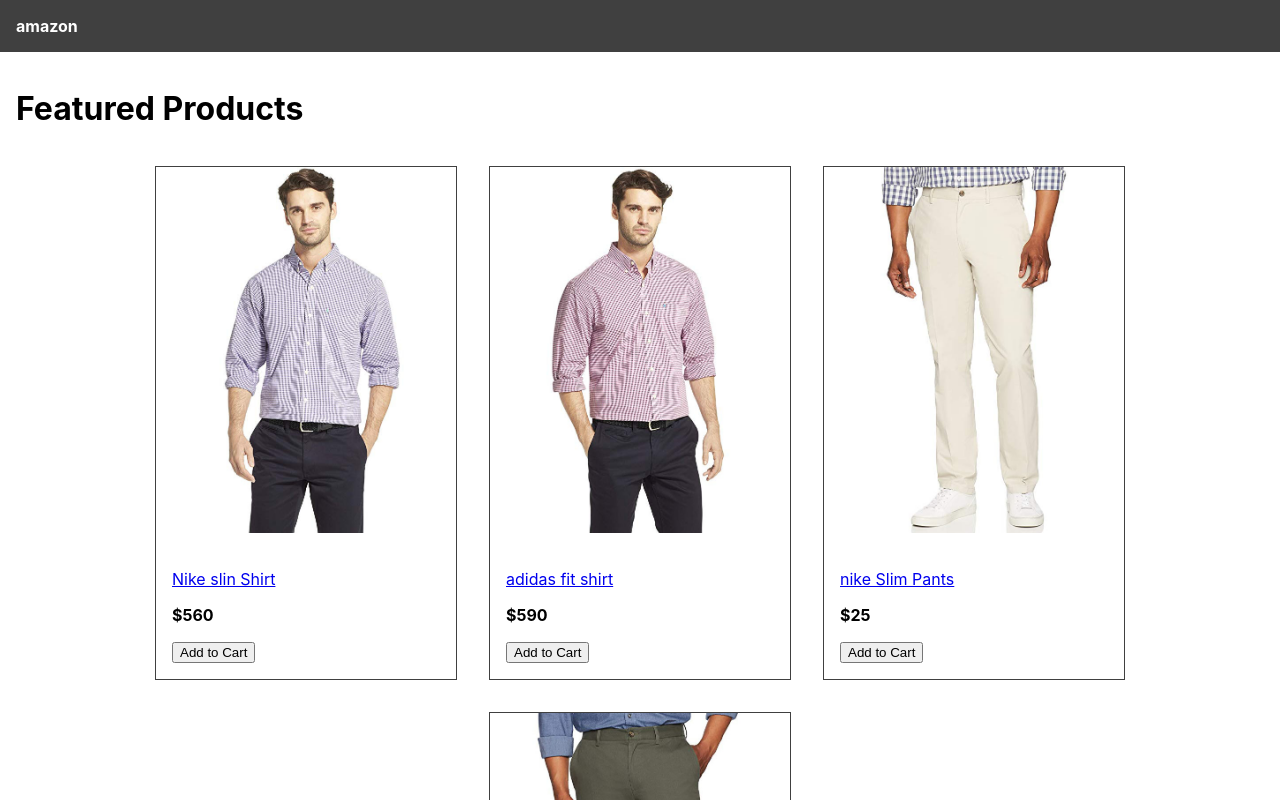
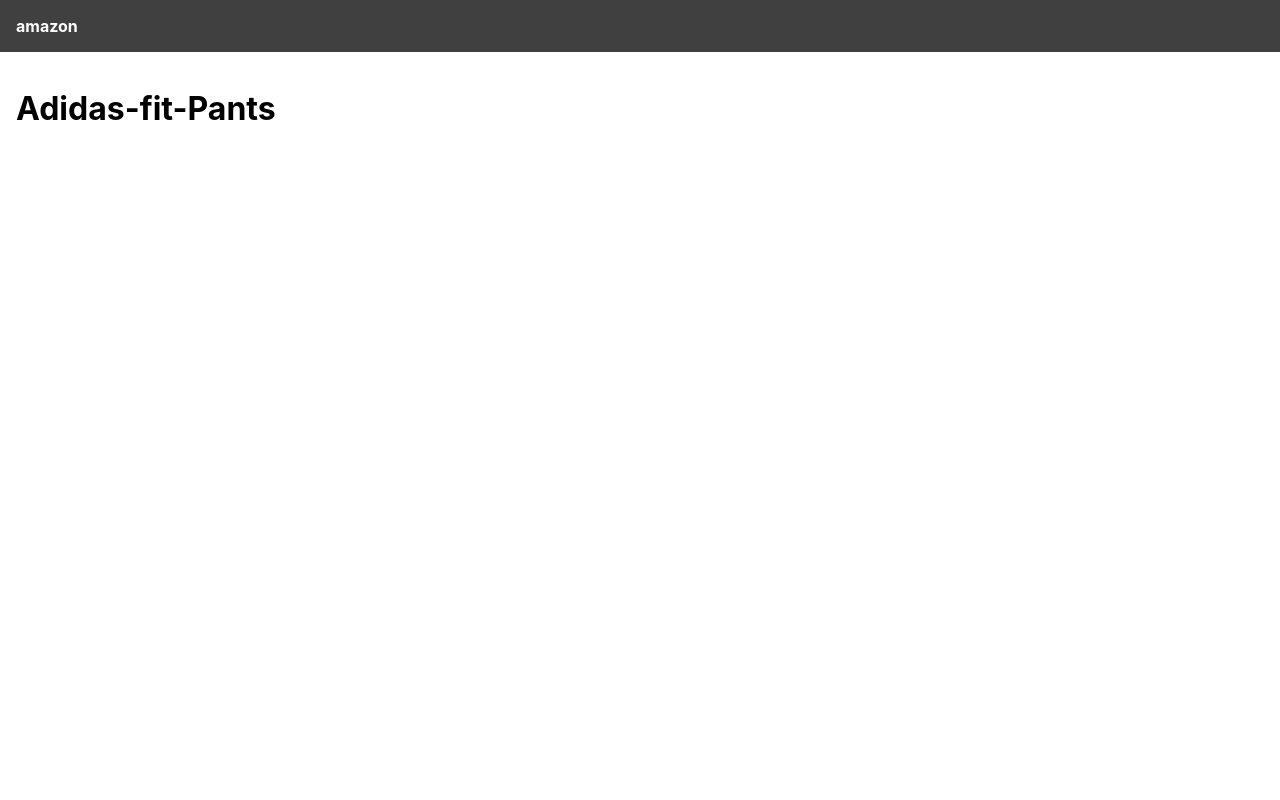
Before and after one commit to Gautam033k/Ecommerce, a React (Create React App) app in the folder amazonClone/frontend/: page /products/Adidas-fit-Pants in a window 1280 px wide. Shown: the top 800 px of the page. Built offline with nearby package versions, Linux system fonts and the light colour scheme.

Commit message:
level 3 -"added route for products and homeScreen "

```diff
--- a/amazonClone/frontend/package.json
+++ b/amazonClone/frontend/package.json
@@ -8,6 +8,7 @@
     "@testing-library/user-event": "^13.5.0",
     "react": "^18.2.0",
     "react-dom": "^18.2.0",
+    "react-router-dom": "^6.6.1",
     "react-scripts": "5.0.1",
     "web-vitals": "^2.1.4"
   },
--- a/amazonClone/frontend/src/App.js
+++ b/amazonClone/frontend/src/App.js
@@ -1,34 +1,22 @@
-import data from './data';
+import { BrowserRouter, Routes, Route, Link } from 'react-router-dom';
+import HomeScreen from './Screen/HomeScreen';
+import ProductScreen from './Screen/ProductScreen';
 
 function App() {
   return (
+    <BrowserRouter>
       <div>
         <header>
-        <a href="/">amazon</a>
+          <Link to="/">amazon</Link>
         </header>
         <main>
-        <h1>Featured Products</h1>
-        <div className="products">
-          {data.products.map((product) => (
-            <div className="product" key={product.slug}>
-              <a href={`/products/${product.slug}`}>
-                <img src={product.image} alt={product.name} />
-              </a>
-              <div className="product-info">
-                <a href={`/products/${product.slug}`}>
-                  <p>{product.name}</p>
-                </a>
-                <p>
-                  <strong>${product.price}</strong>
-                </p>
-                <button>Add to Cart</button>
-                {/* <button>Buy now</button> */}
-              </div>
-            </div>
-          ))}
-        </div>
+          <Routes>
+            <Route path="/products/:slug" element={<ProductScreen />} />
+            <Route path="/" element={<HomeScreen />} />
+          </Routes>
         </main>
       </div>
+    </BrowserRouter>
   );
 }
 
--- /dev/null
+++ b/amazonClone/frontend/src/Screen/HomeScreen.js
@@ -0,0 +1,30 @@
+import { Link } from 'react-router-dom';
+import data from '../data';
+function HomeScreen() {
+  return (
+    <div>
+      <h1>Featured Products</h1>
+      <div className="products">
+        {data.products.map((product) => (
+          <div className="product" key={product.slug}>
+            <Link to={`/products/${product.slug}`}>
+              <img src={product.image} alt={product.name} />
+            </Link>
+            <div className="product-info">
+              <Link to={`/products/${product.slug}`}>
+                <p>{product.name}</p>
+              </Link>
+              <p>
+                <strong>${product.price}</strong>
+              </p>
+              <button>Add to Cart</button>
+              {/* <button>Buy now</button> */}
+            </div>
+          </div>
+        ))}
+      </div>
+    </div>
+  );
+}
+
+export default HomeScreen;
--- /dev/null
+++ b/amazonClone/frontend/src/Screen/ProductScreen.js
@@ -0,0 +1,13 @@
+import { useParams } from 'react-router-dom';
+
+function ProductScreen() {
+  const params = useParams();
+  const { slug } = params;
+  return (
+    <div>
+      <h1>{slug}</h1>
+    </div>
+  );
+}
+
+export default ProductScreen;
```
Also changed, not shown: 1 other file (tests, documents, lock files or other folders). Lines whose indentation alone changed are shown as unchanged.
